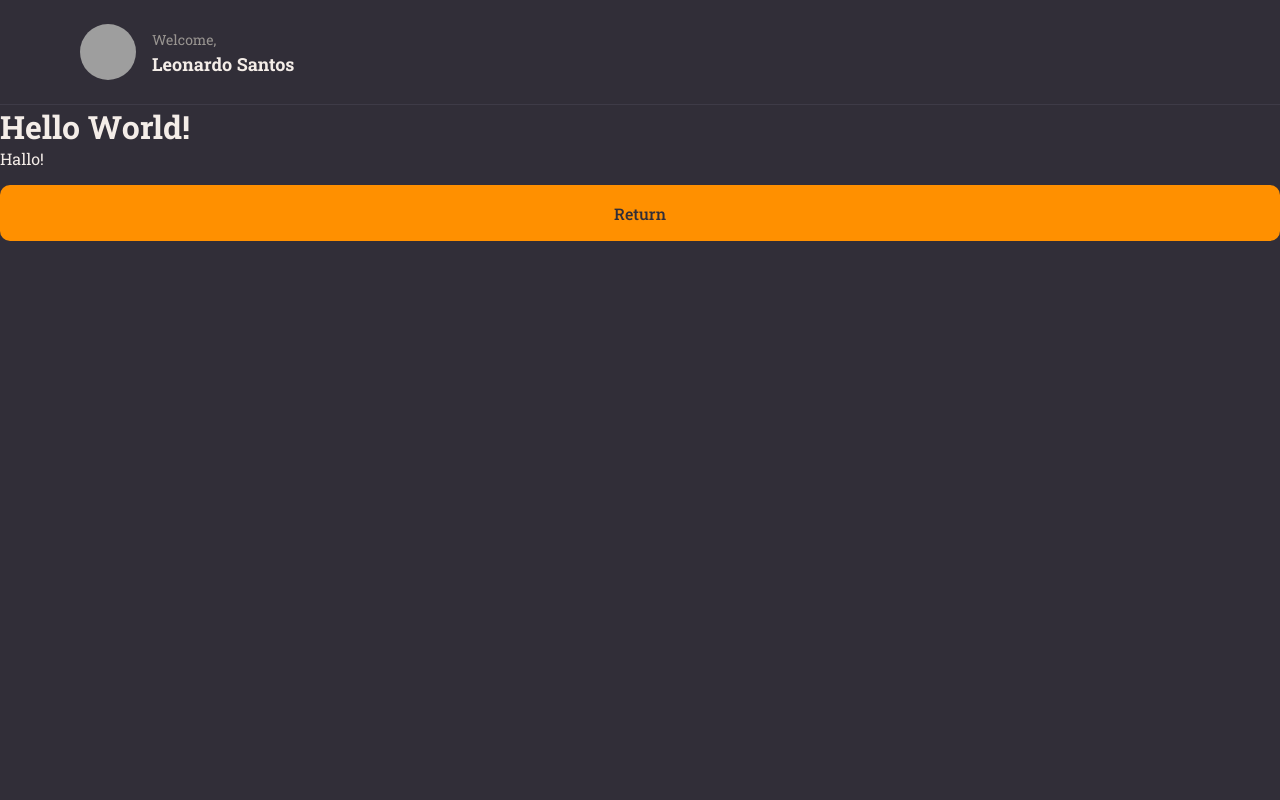
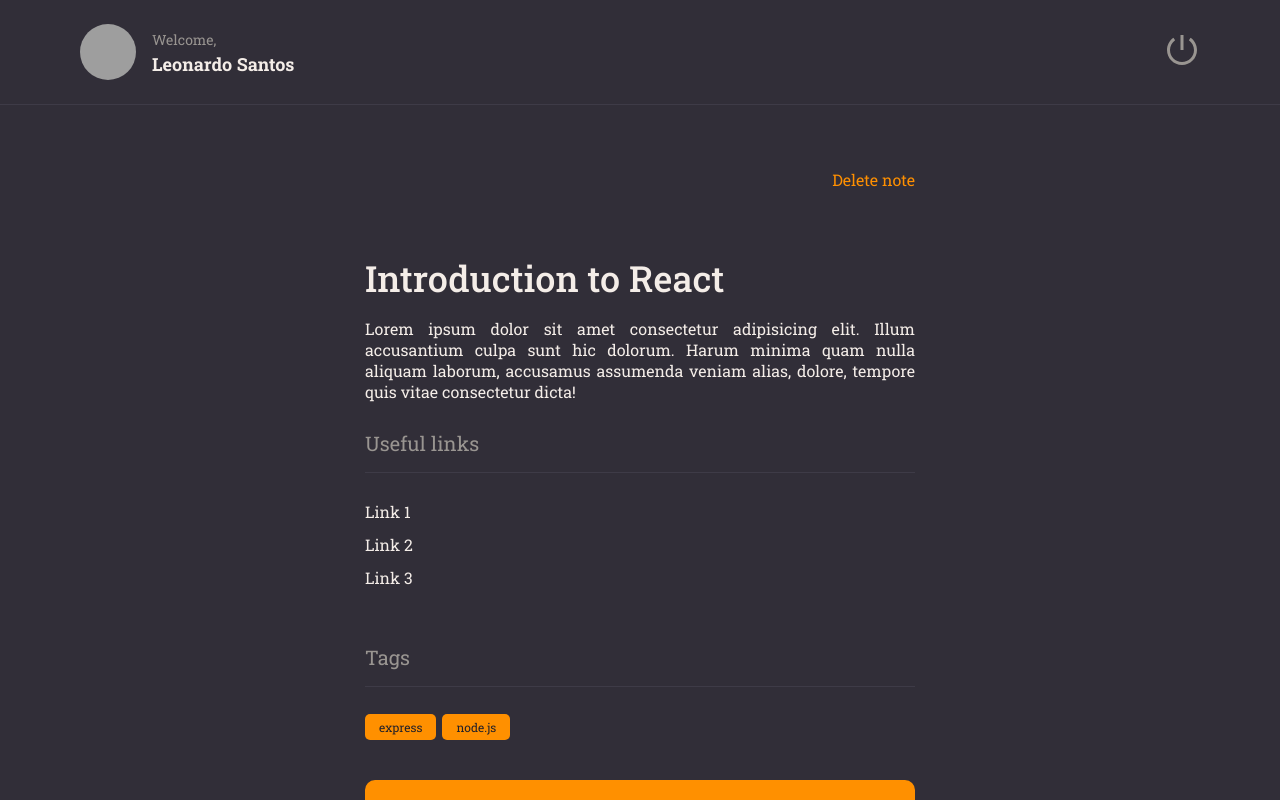
Before and after one commit to Leoz2s/rocketnotes-react, a React (Vite) app: page / in a window 1280 px wide. Built offline with nearby package versions, Linux system fonts and the light colour scheme; grey boxes are pictures that could not be loaded.

Commit message:
Details interface

```diff
--- a/package.json
+++ b/package.json
@@ -12,6 +12,7 @@
   "dependencies": {
     "react": "^18.2.0",
     "react-dom": "^18.2.0",
+    "react-icons": "^5.0.1",
     "styled-components": "^6.1.8"
   },
   "devDependencies": {
--- /dev/null
+++ b/src/components/ButtonText/index.jsx
@@ -0,0 +1,12 @@
+import {Container} from './styles';
+
+export function ButtonText({title, ...rest}) {
+  return(
+    <Container
+      type="button"
+      {...rest}
+    >
+      {title}
+    </Container>
+  );
+};
--- /dev/null
+++ b/src/components/ButtonText/styles.js
@@ -0,0 +1,8 @@
+import {styled} from 'styled-components';
+
+export const Container = styled.button`
+  background: none;
+  border: none;
+  color: ${({theme}) => theme.COLORS.ORANGE};
+  font-size: 1.6rem;
+`;
--- a/src/components/Header/index.jsx
+++ b/src/components/Header/index.jsx
@@ -1,4 +1,5 @@
-import {Container, Profile} from './styles';
+import {RiShutDownLine} from 'react-icons/ri';
+import {Container, Profile, Logout} from './styles';
 
 export function Header() {
 
@@ -13,6 +14,9 @@
         </div>
       </Profile>
 
+      <Logout>
+        <RiShutDownLine />
+      </Logout>
     </Container>
   );
 };
--- a/src/components/Header/styles.js
+++ b/src/components/Header/styles.js
@@ -44,3 +44,13 @@
     }
   }
 `;
+
+export const Logout = styled.button`
+  border: none;
+  background: none;
+
+  > svg {
+    color: ${({theme}) => theme.COLORS.GRAY_100};
+    font-size: 3.6rem;
+  }
+`;
--- /dev/null
+++ b/src/components/Section/index.jsx
@@ -0,0 +1,11 @@
+import {Container} from './styles';
+
+export function Section({ title, children }) {
+
+  return (
+    <Container>
+      <h2>{title}</h2>
+      {children}
+    </Container>
+  );
+};
--- /dev/null
+++ b/src/components/Section/styles.js
@@ -0,0 +1,18 @@
+import styled from 'styled-components';
+
+export const Container = styled.section`
+  margin: 2.8rem 0;
+
+  > h2 {
+    border-bottom-width: .1rem;
+    border-bottom-style: solid;
+    border-bottom-color: ${({theme}) => theme.COLORS.BACKGROUND_700};
+
+    padding-bottom: 1.6rem;
+    margin-bottom: 2.8rem;
+
+    color: ${({theme}) => theme.COLORS.GRAY_100};
+    font-size: 2rem;
+    font-weight: 400;
+  }
+`;
--- /dev/null
+++ b/src/components/Tag/index.jsx
@@ -0,0 +1,10 @@
+import {Container} from './styles';
+
+export function Tag({ title }) {
+
+  return(
+    <Container>
+      {title}
+    </Container>
+  );
+};
--- /dev/null
+++ b/src/components/Tag/styles.js
@@ -0,0 +1,10 @@
+import {styled} from 'styled-components';
+
+export const Container = styled.span`
+  font-size: 1.2rem;
+  padding: .5rem 1.4rem;
+  border-radius: .5rem;
+  margin-right: .6rem;
+  color: ${({theme}) => theme.COLORS.BACKGROUND_900};
+  background-color: ${({theme}) => theme.COLORS.ORANGE};
+`;
--- a/src/pages/Details/index.jsx
+++ b/src/pages/Details/index.jsx
@@ -1,17 +1,45 @@
-import {Container} from './styles.js';
+import {Container, Links, Content} from './styles.js';
 import {Button} from '../../components/Button';
 import {Header} from '../../components/Header';
+import {Section} from '../../components/Section';
+import {Tag} from '../../components/Tag';
+import {ButtonText} from '../../components/ButtonText';
 
 export function Details() {
 
   return(
     <Container>
-      <Header>
-      </Header>
-        <h1>Hello World!</h1>
-        <span>Hallo!</span>
+      <Header />
 
-      <Button title="Return" />
+      <main>
+        <Content>
+          <ButtonText title="Delete note" />
+
+          <h1>Introduction to React</h1>
+          <p>
+            Lorem ipsum dolor sit amet consectetur adipisicing elit.
+            Illum accusantium culpa sunt hic dolorum. Harum minima quam nulla
+            aliquam laborum, accusamus assumenda veniam alias, dolore,
+            tempore quis vitae consectetur dicta!
+          </p>
+
+          <Section title="Useful links">
+            <Links>
+              <li><a href="#">Link 1</a></li>
+              <li><a href="#">Link 2</a></li>
+              <li><a href="#">Link 3</a></li>
+            </Links>
+          </Section>
+
+          <Section title="Tags">
+            <Tag title="express" />
+            <Tag title="node.js" />
+          </Section>
+
+          <Button title="Return" />
+
+        </Content>
+      </main>
     </Container>
   );
 };
--- a/src/pages/Details/styles.js
+++ b/src/pages/Details/styles.js
@@ -2,11 +2,53 @@
 
 export const Container = styled.div`
   width: 100%;
-  height: 100%;
+  height: 100vh;
 
   display: grid;
   grid-template-rows: 10.5rem auto;
   grid-template-areas:
     "header"
-    "content" ;
+    "content";
+
+  > main {
+    grid-area: content;
+    overflow-y: scroll;
+    padding: 6.4rem 0;
+  }
 `;
+
+export const Links = styled.ul`
+  list-style: none;
+
+  > li {
+    margin-top: 1.2rem;
+
+    a {
+      color: ${({theme}) => theme.COLORS.WHITE};
+    }
+  }
+`;
+
+export const Content = styled.div`
+  max-width: 55rem;
+  margin: 0 auto;
+
+  display: flex;
+  flex-direction: column;
+
+  > button:first-child {
+    align-self: flex-end;
+  }
+
+  > h1 {
+    font-size: 3.6rem;
+    font-weight: 500;
+    padding-top: 6.4rem;
+  }
+
+  > p {
+    font-size: 1.6rem;
+    margin-top: 1.6rem;
+    text-align: justify;
+  }
+`;
```
Also changed, not shown: 1 other file (tests, documents, lock files or other folders).
